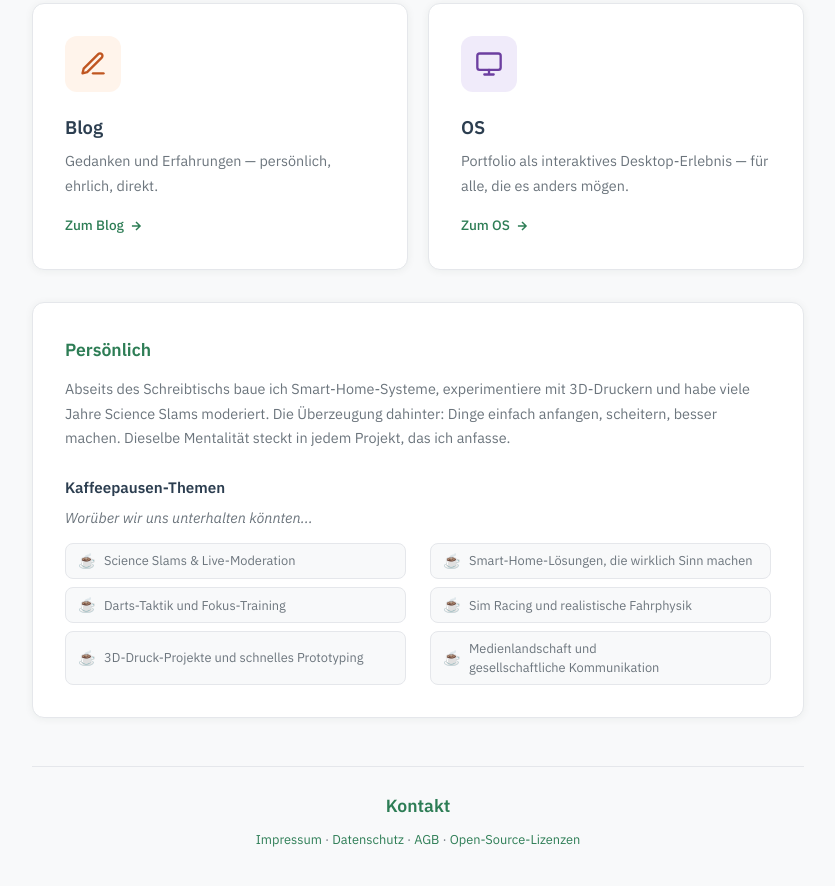
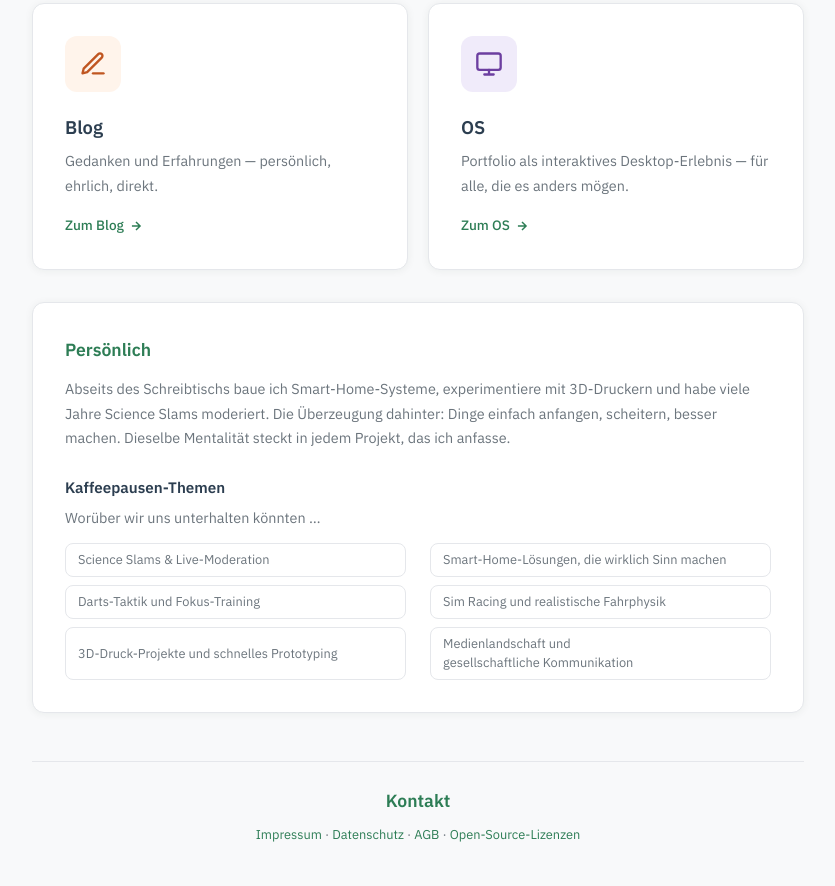
Before and after one commit to Fauteck/website, a website: page index.html in a window 1280 px wide. Shown: the part 1751-2637 px from the top of the page, without its empty margins (222-1057 px from the left). Drawn offline with Linux system fonts and the light colour scheme.

Commit message:
Kaffee-Liste ohne Emoji und Schein-Hover, Grau auf Weiß für AA (UXA-4-010)
Co-Authored-By: Claude Opus 5.5 <noreply@anthropic.com>

```diff
--- a/index.html
+++ b/index.html
@@ -229,7 +229,6 @@
       font-size: 0.8rem;
       color: var(--text-secondary);
       margin-bottom: 0.75rem;
-      font-style: italic;
     }
 
     .coffee-list {
@@ -248,21 +247,11 @@
       display: flex;
       align-items: center;
       gap: 0.5rem;
-      background: var(--bg-light);
+      /* Weiss statt --bg-light: das Grau erreicht so 4,7:1 (AA) statt 4,45:1.
+         Kein Hover - die Eintraege sind nicht klickbar. */
+      background: var(--bg);
       border: 1px solid var(--border);
       border-radius: 8px;
-      transition: border-color 0.2s ease, color 0.2s ease;
-    }
-
-    .coffee-list li:hover {
-      border-color: var(--accent);
-      color: var(--accent-dark);
-    }
-
-    .coffee-list li::before {
-      content: '\2615';
-      font-size: 0.9rem;
-      flex-shrink: 0;
     }
 
     /* Card Grid */
@@ -487,7 +476,7 @@
       <p>Abseits des Schreibtischs baue ich Smart-Home-Systeme, experimentiere mit 3D-Druckern und habe viele Jahre Science Slams moderiert. Die Überzeugung dahinter: Dinge einfach anfangen, scheitern, besser machen. Dieselbe Mentalität steckt in jedem Projekt, das ich anfasse.</p>
 
       <h3 class="coffee-heading">Kaffeepausen-Themen</h3>
-      <p class="coffee-subtitle">Worüber wir uns unterhalten könnten...</p>
+      <p class="coffee-subtitle">Worüber wir uns unterhalten könnten …</p>
       <ul class="coffee-list">
         <li>Science Slams & Live-Moderation</li>
         <li>Smart-Home-Lösungen, die wirklich Sinn machen</li>
```
